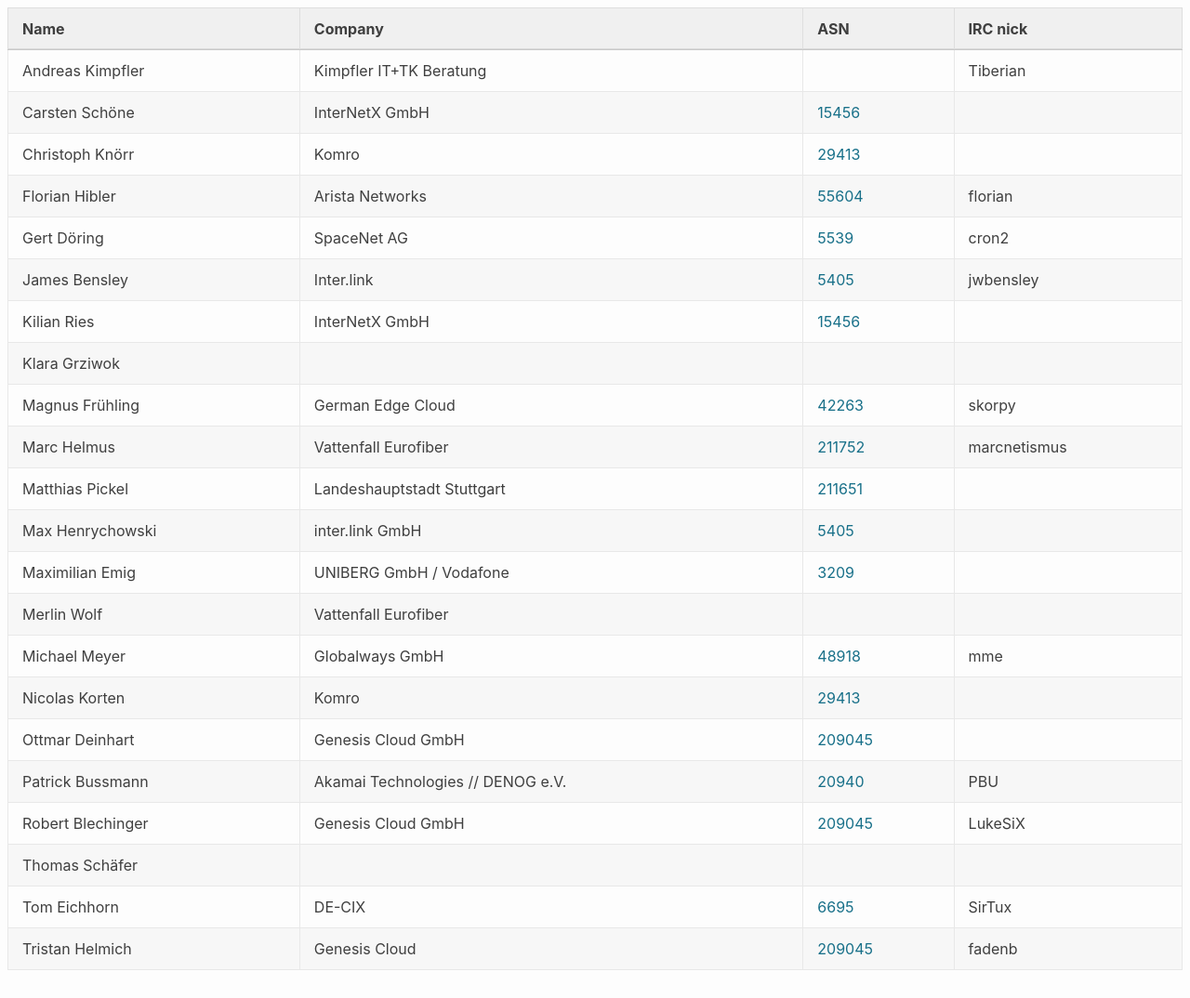
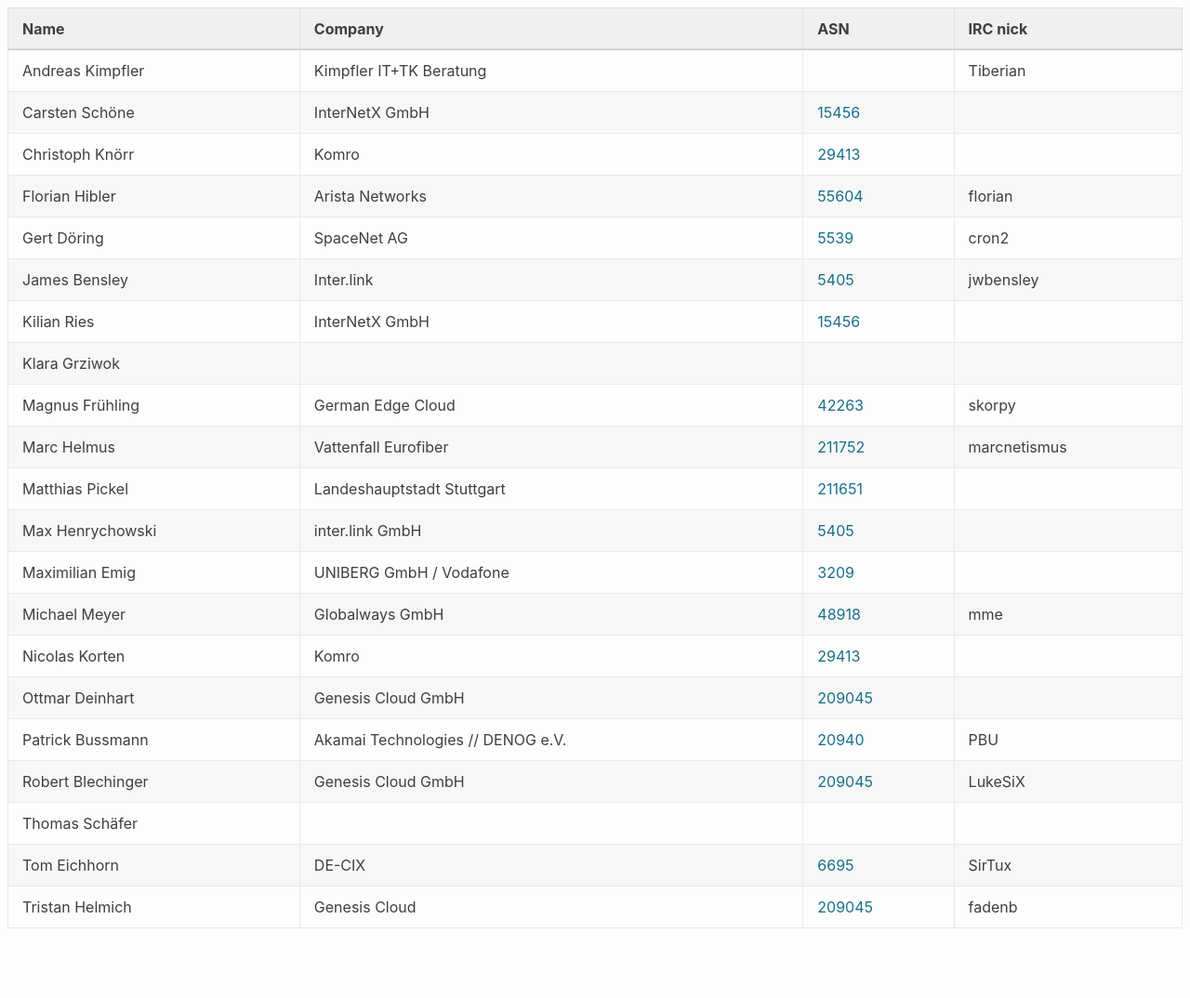
Before and after one commit to denog/pretix-attendeelist, a Jekyll site: the page built from meetup2023_01/index.markdown, in a window 1280 px wide and 1074 px high. Shown: the whole window at 93% size. Built offline with Jekyll 4.4.1, drawn with Linux system fonts in a browser that asks for light colours.

Commit message:
Latest data: Tue Feb 21 08:31:49 UTC 2023

```diff
--- a/_data/attendees_denog_meetup_2023_01.json
+++ b/_data/attendees_denog_meetup_2023_01.json
@@ -78,12 +78,6 @@
     "asn": "3209"
   },
   {
-    "name": "Merlin Wolf",
-    "company": "Vattenfall Eurofiber",
-    "irc": null,
-    "asn": null
-  },
-  {
     "name": "Michael Meyer",
     "company": "Globalways GmbH",
     "irc": "mme",
```
